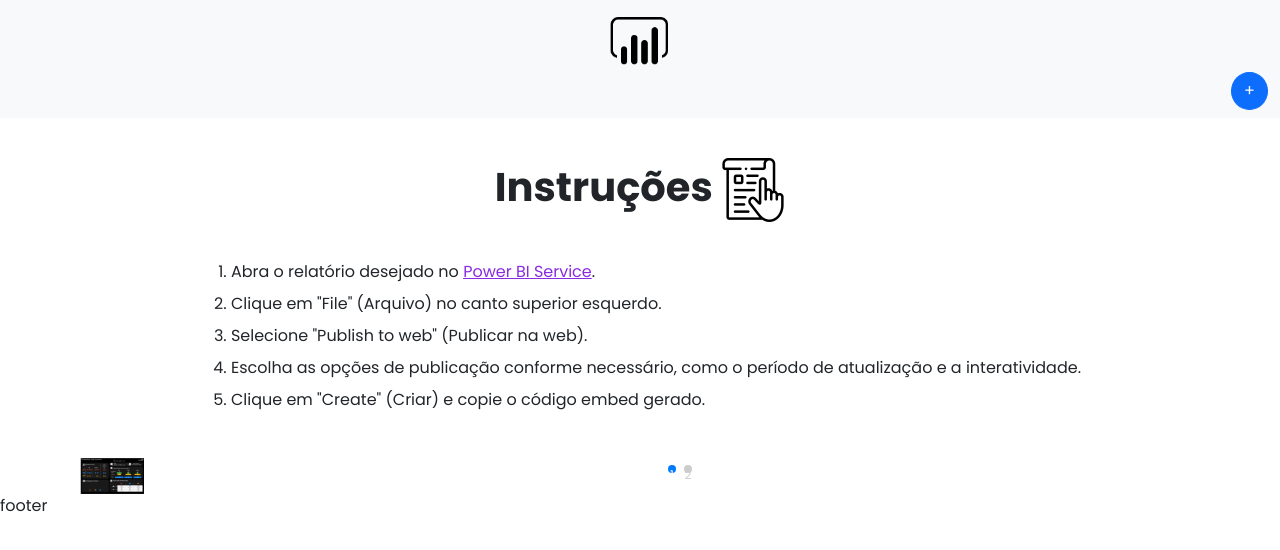
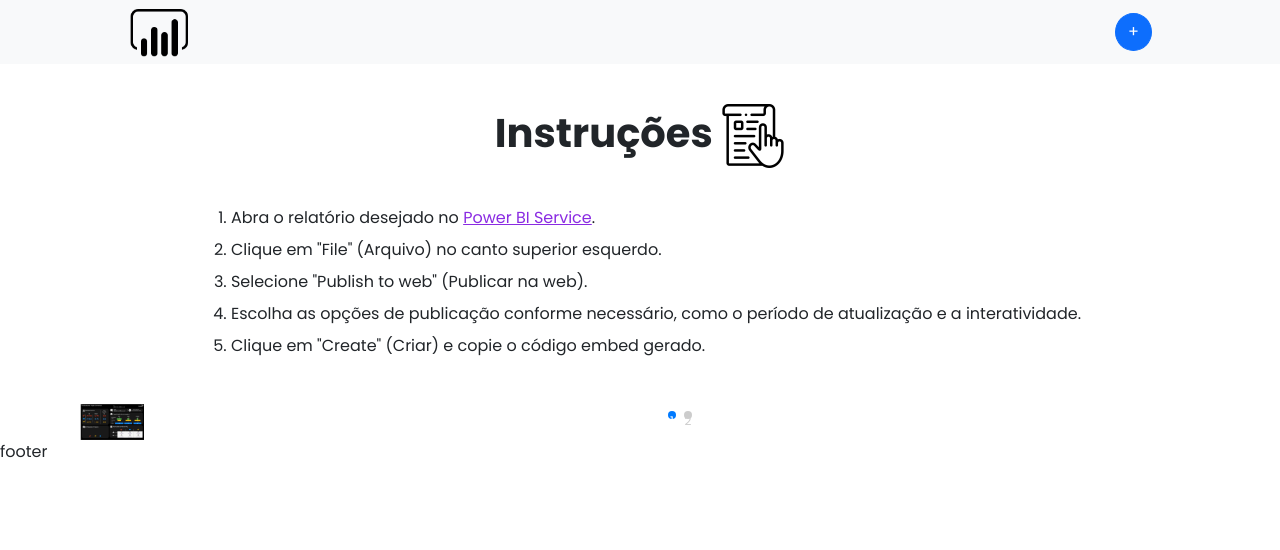
Before and after one commit to ErlisonGuaraves/Dashboard-swipper, a React (Vite) app: page / in a window 1280 px wide. Shown: the top 550 px of the page. Built offline with nearby package versions, Linux system fonts and the light colour scheme.

Commit message:
ajuste no navbar

```diff
--- a/src/components/Navbar/Style.css
+++ b/src/components/Navbar/Style.css
@@ -1,3 +1,10 @@
+#container-nav{
+    display: flex;
+    flex-direction: row !important;
+    justify-content: space-between;
+    padding: 0 8rem;
+}
+
 #container img{
     width: 4rem;
 }
--- a/src/components/Navbar/index.jsx
+++ b/src/components/Navbar/index.jsx
@@ -7,14 +7,10 @@ import PowerBiLogo from "../../assets/icons/power-bi.png"
 
 function MenuNavbar(){
     return (
-      <Navbar id="container" className="bg-body-tertiary">
+      <Navbar id="container-nav" className="bg-body-tertiary">
           <img src={PowerBiLogo} alt="DashboardSwiper" />
-          <Row className="w-100 justify-content-end">
-            <Col xs="auto">
-                <Button type="submit" variant="primary" className="rounded-circle">+</Button>
-            </Col>
-          </Row>
-        </Navbar>
+          <Button type="submit" variant="primary" className="rounded-circle">+</Button>
+      </Navbar>
     );
 
 }
```
